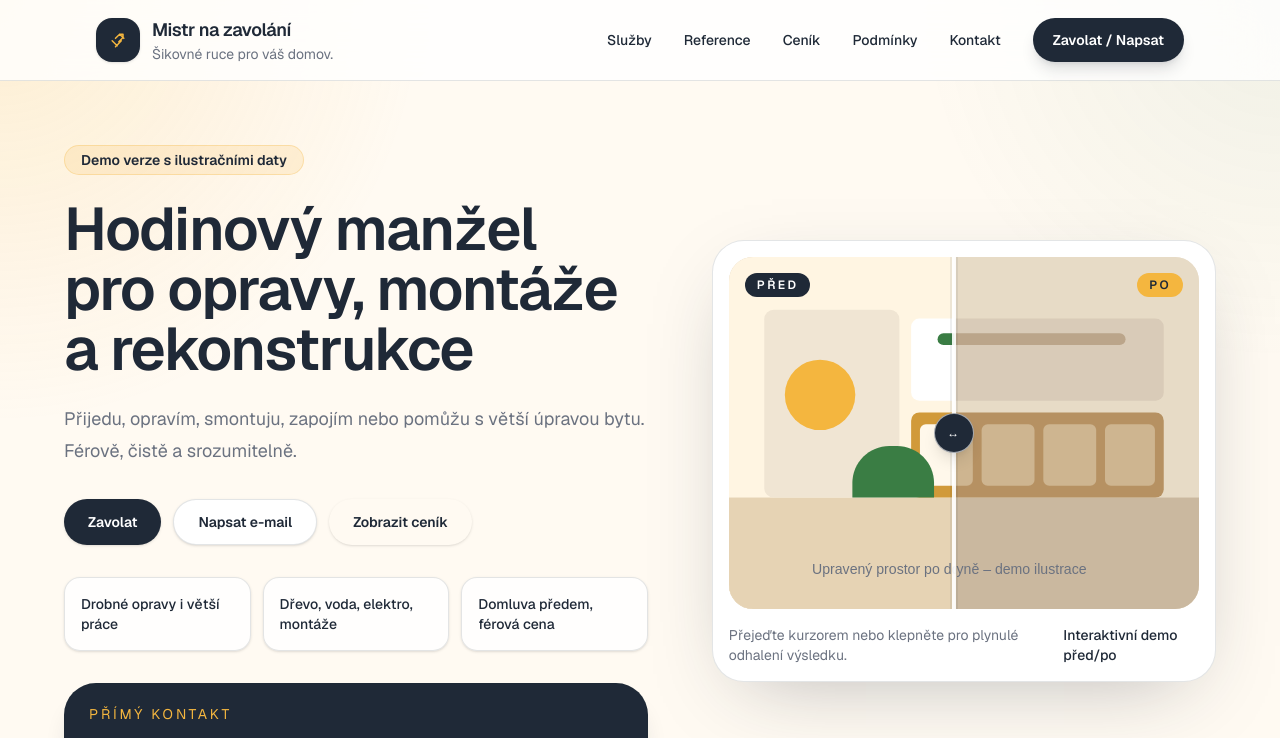
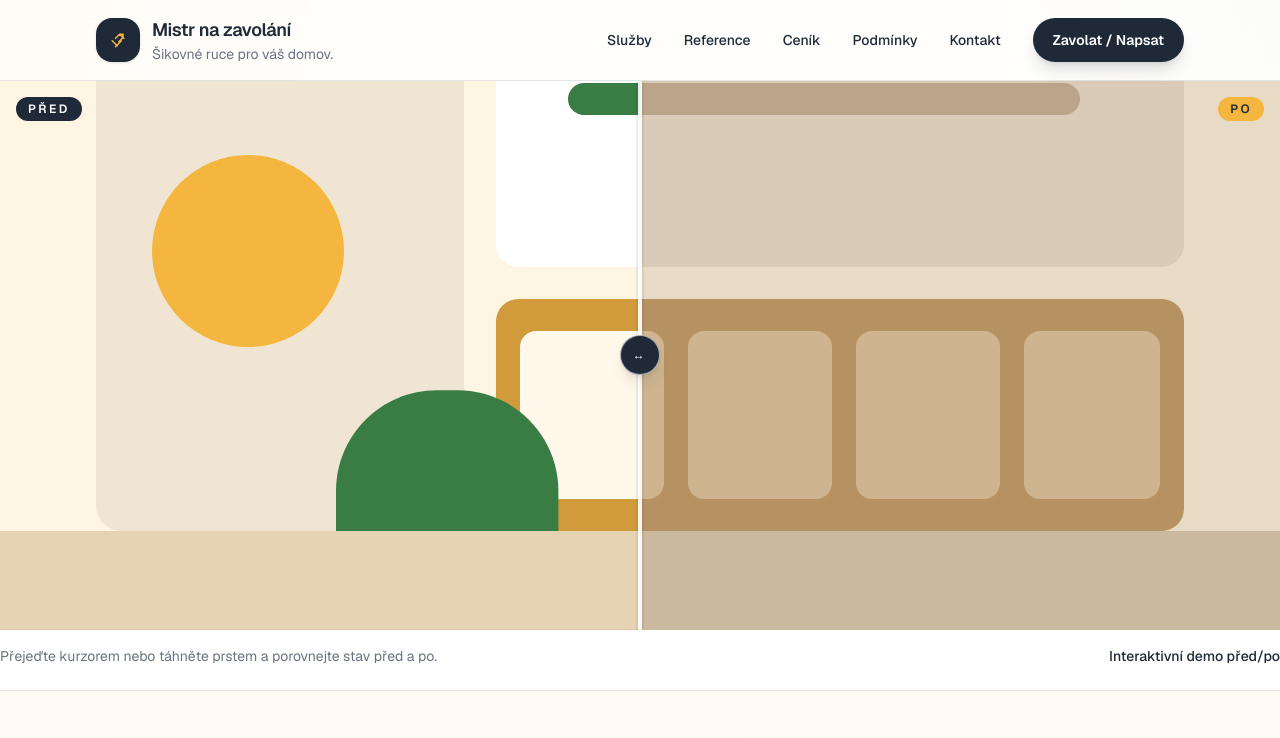
Before and after one commit to coufi/mistrnazavolanou, a Next.js app: page / in a window 1280 px wide. Shown: the top 738 px of the page. Built offline with nearby package versions, Linux system fonts and the light colour scheme.

Commit message:
Adjust preview in header

```diff
--- a/src/app/page.tsx
+++ b/src/app/page.tsx
@@ -19,11 +19,11 @@ export default function Home() {
         siteInfo={siteContent.siteInfo}
       />
       <main className="flex-1">
+        <BeforeAfterSection beforeAfter={siteContent.beforeAfter} />
         <Hero hero={siteContent.hero} siteInfo={siteContent.siteInfo} />
         <Intro intro={siteContent.intro} />
         <Benefits benefits={siteContent.benefits} />
         <Services services={siteContent.services} />
-        <BeforeAfterSection beforeAfter={siteContent.beforeAfter} />
         <Testimonials testimonials={siteContent.testimonials} />
         <Pricing pricing={siteContent.pricing} />
         <Conditions conditions={siteContent.conditions} />
--- a/src/components/BeforeAfterImage.tsx
+++ b/src/components/BeforeAfterImage.tsx
@@ -1,7 +1,13 @@
 "use client";
 
 import Image from "next/image";
-import { useState } from "react";
+import {
+  type KeyboardEvent,
+  type MouseEvent,
+  type PointerEvent,
+  useRef,
+  useState,
+} from "react";
 
 type BeforeAfterImageProps = {
   beforeSrc: string;
@@ -9,10 +15,17 @@ type BeforeAfterImageProps = {
   beforeLabel: string;
   afterLabel: string;
   priority?: boolean;
+  className?: string;
+  viewportClassName?: string;
+  aspectRatioClassName?: string;
+  sizes?: string;
 };
 
-const DEFAULT_REVEAL = 48;
-const ACTIVE_REVEAL = 100;
+const DEFAULT_REVEAL = 50;
+
+function clampReveal(value: number) {
+  return Math.min(100, Math.max(0, value));
+}
 
 export function BeforeAfterImage({
   beforeSrc,
@@ -20,60 +33,132 @@ export function BeforeAfterImage({
   beforeLabel,
   afterLabel,
   priority = false,
+  className = "",
+  viewportClassName = "",
+  aspectRatioClassName = "aspect-[4/3]",
+  sizes = "(max-width: 1024px) 100vw, 50vw",
 }: BeforeAfterImageProps) {
   const [reveal, setReveal] = useState(DEFAULT_REVEAL);
-  const [toggled, setToggled] = useState(false);
+  const viewportRef = useRef<HTMLDivElement>(null);
 
-  const activate = () => setReveal(ACTIVE_REVEAL);
-  const reset = () => {
-    if (!toggled) {
-      setReveal(DEFAULT_REVEAL);
+  const updateReveal = (clientX: number) => {
+    const viewport = viewportRef.current;
+
+    if (!viewport) {
+      return;
+    }
+
+    const { left, width } = viewport.getBoundingClientRect();
+    const nextReveal = ((clientX - left) / width) * 100;
+
+    setReveal(clampReveal(nextReveal));
+  };
+
+  const handlePointerDown = (event: PointerEvent<HTMLDivElement>) => {
+    event.currentTarget.setPointerCapture(event.pointerId);
+    updateReveal(event.clientX);
+  };
+
+  const handlePointerMove = (event: PointerEvent<HTMLDivElement>) => {
+    if (
+      event.pointerType === "mouse" ||
+      event.currentTarget.hasPointerCapture(event.pointerId)
+    ) {
+      updateReveal(event.clientX);
     }
   };
 
-  const handleToggle = () => {
-    setToggled((value) => !value);
-    setReveal((value) => (value === ACTIVE_REVEAL ? DEFAULT_REVEAL : ACTIVE_REVEAL));
+  const handlePointerRelease = (event: PointerEvent<HTMLDivElement>) => {
+    if (event.currentTarget.hasPointerCapture(event.pointerId)) {
+      event.currentTarget.releasePointerCapture(event.pointerId);
+    }
   };
 
+  const handleMouseMove = (event: MouseEvent<HTMLDivElement>) => {
+    updateReveal(event.clientX);
+  };
+
+  const handleKeyDown = (event: KeyboardEvent<HTMLDivElement>) => {
+    const step = event.shiftKey ? 10 : 5;
+
+    switch (event.key) {
+      case "ArrowLeft":
+      case "ArrowDown":
+        event.preventDefault();
+        setReveal((value) => clampReveal(value - step));
+        break;
+      case "ArrowRight":
+      case "ArrowUp":
+        event.preventDefault();
+        setReveal((value) => clampReveal(value + step));
+        break;
+      case "Home":
+        event.preventDefault();
+        setReveal(0);
+        break;
+      case "End":
+        event.preventDefault();
+        setReveal(100);
+        break;
+      default:
+        break;
+    }
+  };
+
+  const revealMask = `linear-gradient(to right, #000 0%, #000 ${reveal}%, transparent ${reveal}%, transparent 100%)`;
+
   return (
-    <div className="overflow-hidden rounded-[2rem] border border-[color:var(--border)] bg-white p-4 shadow-[0_24px_80px_-32px_rgba(31,41,55,0.35)]">
-      <button
-        type="button"
-        className="group relative block w-full overflow-hidden rounded-[1.5rem] bg-[#efe6d5] text-left focus:outline-none focus-visible:ring-4 focus-visible:ring-primary/45"
-        onMouseEnter={activate}
-        onMouseLeave={reset}
-        onFocus={activate}
-        onBlur={reset}
-        onClick={handleToggle}
+    <div
+      className={`overflow-hidden rounded-[2rem] border border-[color:var(--border)] bg-white p-4 shadow-[0_24px_80px_-32px_rgba(31,41,55,0.35)] ${className}`}
+    >
+      <div
+        ref={viewportRef}
+        className={`group relative block w-full overflow-hidden rounded-[1.5rem] bg-[#efe6d5] text-left outline-none focus-visible:ring-4 focus-visible:ring-primary/45 touch-none select-none cursor-ew-resize ${viewportClassName}`}
+        role="slider"
+        tabIndex={0}
         aria-label="Interaktivní ukázka před a po"
-        aria-pressed={reveal === ACTIVE_REVEAL}
+        aria-valuemin={0}
+        aria-valuemax={100}
+        aria-valuenow={Math.round(reveal)}
+        aria-valuetext={`${Math.round(reveal)} % po úpravě`}
+        onMouseEnter={handleMouseMove}
+        onMouseMove={handleMouseMove}
+        onPointerDown={handlePointerDown}
+        onPointerMove={handlePointerMove}
+        onPointerUp={handlePointerRelease}
+        onPointerCancel={handlePointerRelease}
+        onKeyDown={handleKeyDown}
       >
-        <div className="aspect-[4/3]">
+        <div className={aspectRatioClassName}>
           <Image
             src={beforeSrc}
             alt="Ilustrační stav prostoru před úpravou"
             fill
             priority={priority}
-            sizes="(max-width: 1024px) 100vw, 50vw"
+            sizes={sizes}
             className="object-cover"
           />
           <div
             className="absolute inset-0 overflow-hidden"
-            style={{ clipPath: `inset(0 ${100 - reveal}% 0 0)` }}
+            style={{
+              clipPath: `polygon(0 0, ${reveal}% 0, ${reveal}% 100%, 0 100%)`,
+              WebkitClipPath: `polygon(0 0, ${reveal}% 0, ${reveal}% 100%, 0 100%)`,
+              maskImage: revealMask,
+              WebkitMaskImage: revealMask,
+            }}
           >
             <Image
               src={afterSrc}
               alt="Ilustrační stav prostoru po úpravě"
               fill
               priority={priority}
-              sizes="(max-width: 1024px) 100vw, 50vw"
+              sizes={sizes}
               className="object-cover"
             />
           </div>
 
           <div
-            className="absolute top-0 bottom-0 w-1 bg-white/90 shadow-[0_0_0_2px_rgba(31,41,55,0.08)]"
+            className="pointer-events-none absolute top-0 bottom-0 w-1 bg-white/90 shadow-[0_0_0_2px_rgba(31,41,55,0.08)]"
             style={{ left: `calc(${reveal}% - 2px)` }}
             aria-hidden="true"
           >
@@ -82,17 +167,17 @@ export function BeforeAfterImage({
             </span>
           </div>
 
-          <span className="absolute top-4 left-4 rounded-full bg-secondary px-3 py-1 text-xs font-semibold uppercase tracking-[0.2em] text-white">
+          <span className="pointer-events-none absolute top-4 left-4 rounded-full bg-secondary px-3 py-1 text-xs font-semibold uppercase tracking-[0.2em] text-white">
             {beforeLabel}
           </span>
-          <span className="absolute top-4 right-4 rounded-full bg-primary px-3 py-1 text-xs font-semibold uppercase tracking-[0.2em] text-secondary">
+          <span className="pointer-events-none absolute top-4 right-4 rounded-full bg-primary px-3 py-1 text-xs font-semibold uppercase tracking-[0.2em] text-secondary">
             {afterLabel}
           </span>
         </div>
-      </button>
+      </div>
 
       <div className="mt-4 flex flex-col gap-2 text-sm text-muted sm:flex-row sm:items-center sm:justify-between">
-        <p>Přejeďte kurzorem nebo klepněte pro plynulé odhalení výsledku.</p>
+        <p>Přejeďte kurzorem nebo táhněte prstem a porovnejte stav před a po.</p>
         <span className="font-medium text-secondary">Interaktivní demo před/po</span>
       </div>
     </div>
--- a/src/components/BeforeAfterSection.tsx
+++ b/src/components/BeforeAfterSection.tsx
@@ -12,21 +12,25 @@ export function BeforeAfterSection({
   beforeAfter,
 }: BeforeAfterSectionProps) {
   return (
-    <section id={beforeAfter.id} className="px-4 py-16 sm:px-6 lg:px-8">
-      <div className="mx-auto max-w-6xl">
-        <SectionHeading
-          eyebrow={beforeAfter.eyebrow}
-          title={beforeAfter.title}
-          description={beforeAfter.description}
-          align="center"
-        />
+    <section id={beforeAfter.id} className="py-0">
+      <BeforeAfterImage
+        beforeSrc={beforeAfter.image.beforeSrc}
+        afterSrc={beforeAfter.image.afterSrc}
+        beforeLabel={beforeAfter.image.beforeLabel}
+        afterLabel={beforeAfter.image.afterLabel}
+        priority
+        sizes="100vw"
+        className="rounded-none border-x-0 border-t-0 bg-white px-0 pt-0 pb-6 shadow-none"
+        viewportClassName="rounded-none"
+        aspectRatioClassName="aspect-[5/4] sm:aspect-[16/9] lg:aspect-[21/9]"
+      />
 
-        <div className="mt-10 grid gap-8 lg:grid-cols-[1.1fr_0.9fr] lg:items-center">
-          <BeforeAfterImage
-            beforeSrc={beforeAfter.image.beforeSrc}
-            afterSrc={beforeAfter.image.afterSrc}
-            beforeLabel={beforeAfter.image.beforeLabel}
-            afterLabel={beforeAfter.image.afterLabel}
+      <div className="mx-auto max-w-6xl px-4 py-12 sm:px-6 lg:px-8">
+        <div className="grid gap-8 lg:grid-cols-[1.1fr_0.9fr] lg:items-start">
+          <SectionHeading
+            eyebrow={beforeAfter.eyebrow}
+            title={beforeAfter.title}
+            description={beforeAfter.description}
           />
 
           <aside className="rounded-[2rem] border border-[color:var(--border)] bg-white p-8 shadow-sm">
--- a/src/components/Hero.tsx
+++ b/src/components/Hero.tsx
@@ -1,6 +1,4 @@
 import { HeroContent, SiteInfo } from "@/data/siteContent";
-
-import { BeforeAfterImage } from "./BeforeAfterImage";
 
 type HeroProps = {
   hero: HeroContent;
@@ -9,8 +7,8 @@ type HeroProps = {
 
 export function Hero({ hero, siteInfo }: HeroProps) {
   return (
-    <section className="px-4 pb-16 pt-10 sm:px-6 sm:pt-16 lg:px-8 lg:pb-20">
-      <div className="mx-auto grid max-w-6xl gap-10 lg:grid-cols-[1.05fr_0.95fr] lg:items-center">
+    <section className="px-4 pb-16 pt-6 sm:px-6 sm:pt-10 lg:px-8 lg:pb-20">
+      <div className="mx-auto max-w-6xl">
         <div>
           <p className="inline-flex rounded-full border border-primary/30 bg-primary/15 px-4 py-1 text-sm font-semibold text-secondary">
             {hero.badge}
@@ -71,16 +69,6 @@ export function Hero({ hero, siteInfo }: HeroProps) {
             </div>
           </div>
         </div>
-
-        <div className="lg:pl-6">
-          <BeforeAfterImage
-            beforeSrc={hero.image.beforeSrc}
-            afterSrc={hero.image.afterSrc}
-            beforeLabel={hero.image.beforeLabel}
-            afterLabel={hero.image.afterLabel}
-            priority
-          />
-        </div>
       </div>
     </section>
   );
```
